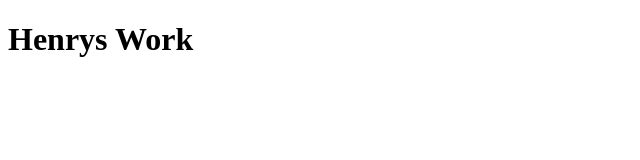
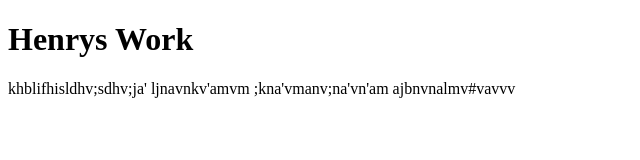
Before and after one commit to DesignedByQ/Portfolio_Test, a plain HTML site: page index.html in a window 1280 px wide. Shown: the whole page, without its empty margins (0-640 px from the left). Drawn offline with Linux system fonts and the light colour scheme.

Commit message:
1st amend

```diff
--- a/index.html
+++ b/index.html
@@ -8,5 +8,12 @@
 </head>
 <body>
     <h1>Henrys Work</h1>
+
+    <p>khblifhisldhv;sdhv;ja'
+        ljnavnkv'amvm
+        ;kna'vmanv;na'vn'am
+
+        ajbnvnalmv#vavvv
+    </p>
 </body>
 </html>
```
